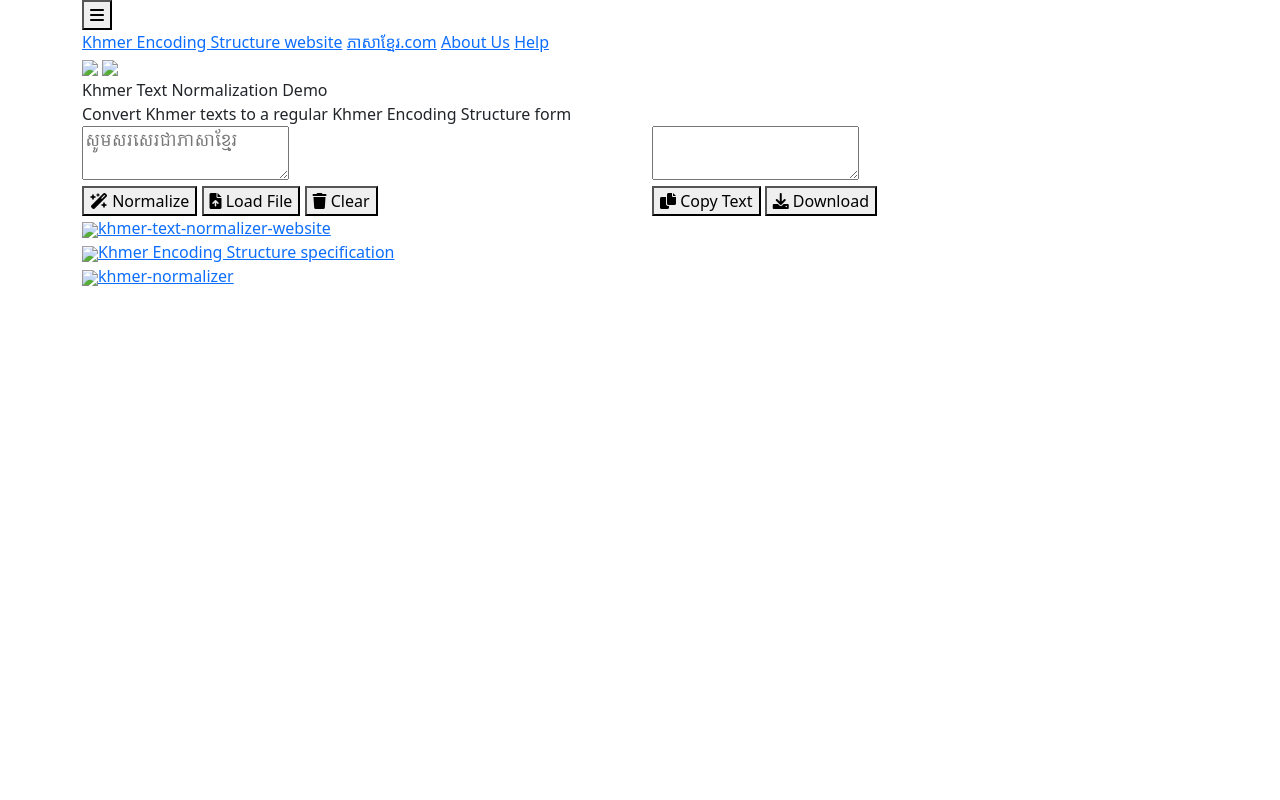
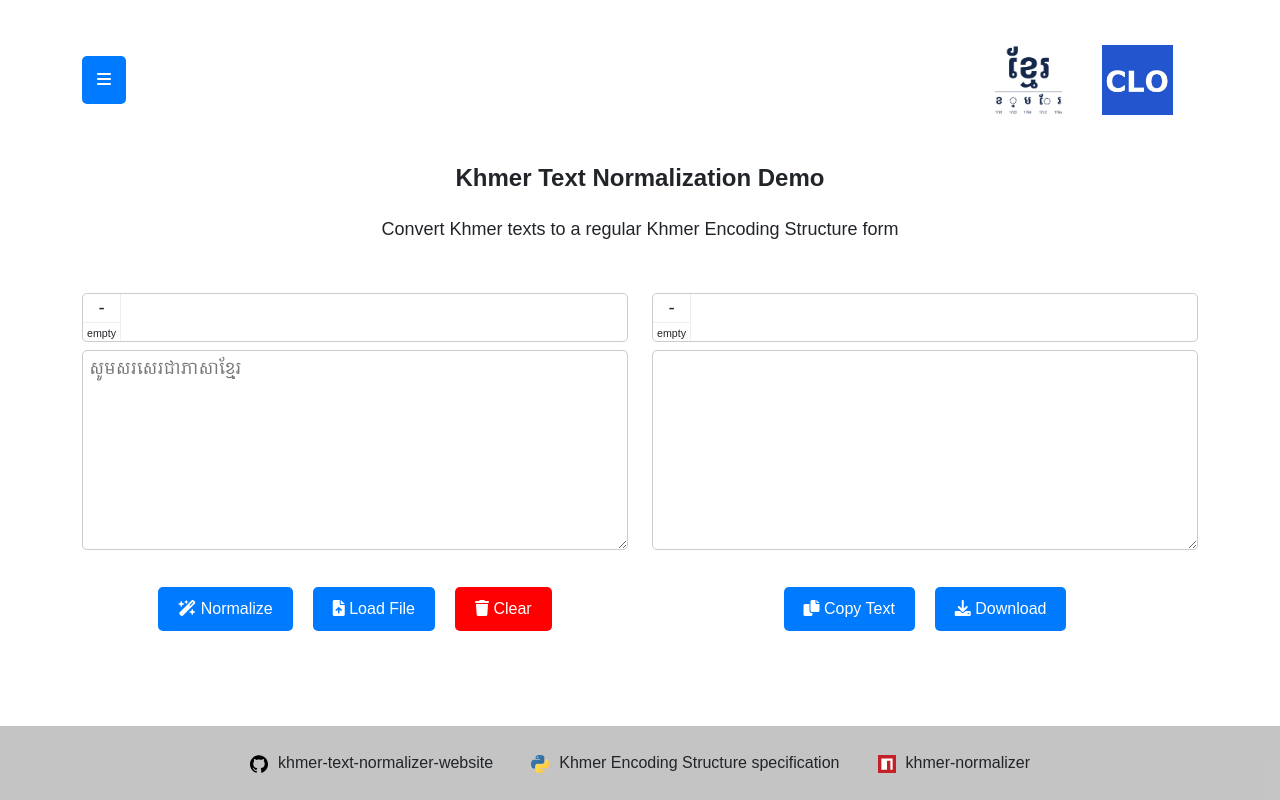
Before and after one commit to Nnyny/khmer-text-normalizer-website, a plain HTML site: page index.html in a window 1280 px wide. Drawn offline with nearby package versions, Linux system fonts and the light colour scheme; the site is published under a folder, as on GitHub Pages, so addresses that start at the root find nothing; a web font is replaced by a local one.

Commit message:
chore: relative paths

```diff
--- a/index.html
+++ b/index.html
@@ -5,10 +5,10 @@
     <meta name="viewport" content="width=device-width, initial-scale=1.0">
 
     <title>Khmer Text Normalization Demo</title>
-    <link rel="icon" href="image/KES-logo-white.png">
+    <link rel="icon" href="./image/KES-logo-white.png">
 
-    <link rel="stylesheet" href="/css/style.css">
-    <link rel="stylesheet" href="fonts/font.css">
+    <link rel="stylesheet" href="./css/style.css">
+    <link rel="stylesheet" href="./fonts/font.css">
     <link rel="stylesheet" href="https://cdnjs.cloudflare.com/ajax/libs/font-awesome/6.0.0-beta3/css/all.min.css">
     <link rel="preconnect" href="https://fonts.googleapis.com">
     <link rel="preconnect" href="https://fonts.gstatic.com" crossorigin>
@@ -31,8 +31,8 @@
                 </div>
             </div>
             <div class="logo">
-                <img src="/image/KES-logo-navy.png">
-                <img src="/image/clo.png">
+                <img src="./image/KES-logo-navy.png">
+                <img src="./image/clo.png">
             </div>
         </header>
 
@@ -146,17 +146,17 @@
         <div class="container">
             <div class="icon">
                 <a href="https://github.com/clo-org-kh/khmer-text-normalizer-website" target="_blank">
-                    <img class="svg" src="/image/github.svg">khmer-text-normalizer-website
+                    <img class="svg" src="./image/github.svg">khmer-text-normalizer-website
                 </a>
             </div>
             <div class="icon">
                 <a href="https://github.com/sillsdev/khmer-character-specification/tree/master/python/scripts" target="_blank">
-                    <img class="svg" src="/image/python.svg">Khmer Encoding Structure specification
+                    <img class="svg" src="./image/python.svg">Khmer Encoding Structure specification
                 </a>
             </div>
             <div class="icon">
                 <a href="https://www.npmjs.com/package/khmer-normalizer" target="_blank">
-                    <img class="svg" src="/image/npm.svg">khmer-normalizer
+                    <img class="svg" src="./image/npm.svg">khmer-normalizer
                 </a>
             </div>
         </div>
@@ -164,10 +164,10 @@
 
 
 
-    <script src="/js/index.js"></script>
-    <script src="/js/inputgrid.js"></script>
-    <script src ="/js/outputgrid.js"></script>
-    <script type="module" src="/js/khnormal.js"></script>
+    <script src="./js/index.js"></script>
+    <script src="./js/inputgrid.js"></script>
+    <script src ="./js/outputgrid.js"></script>
+    <script type="module" src="./js/khnormal.js"></script>
     <script src="https://code.jquery.com/jquery-3.2.1.slim.min.js" integrity="sha384-KJ3o2DKtIkvYIK3UENzmM7KCkRr/rE9/Qpg6aAZGJwFDMVNA/GpGFF93hXpG5KkN" crossorigin="anonymous"></script>
     <script src="https://cdn.jsdelivr.net/npm/popper.js@1.12.9/dist/umd/popper.min.js" integrity="sha384-ApNbgh9B+Y1QKtv3Rn7W3mgPxhU9K/ScQsAP7hUibX39j7fakFPskvXusvfa0b4Q" crossorigin="anonymous"></script>
     <script src="https://cdn.jsdelivr.net/npm/bootstrap@4.0.0/dist/js/bootstrap.min.js" integrity="sha384-JZR6Spejh4U02d8jOt6vLEHfe/JQGiRRSQQxSfFWpi1MquVdAyjUar5+76PVCmYl" crossorigin="anonymous"></script>
```
